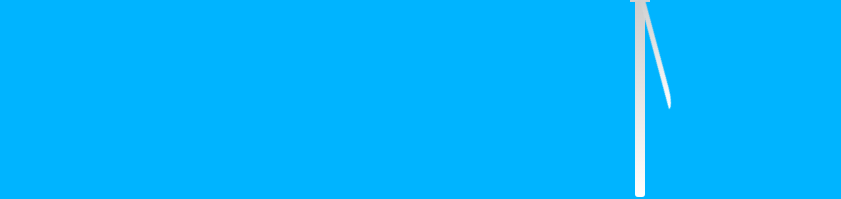
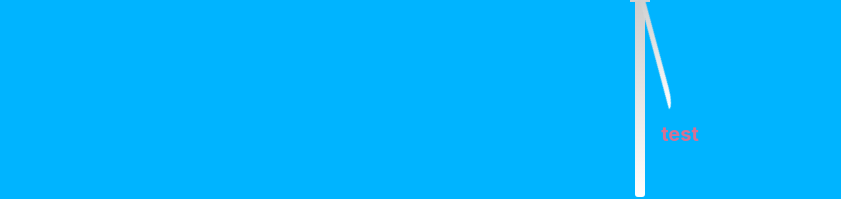
Before and after one commit to flaviusbohaciuc/weather-forecast-react, a React (Create React App) app: page / in a window 1280 px wide. Shown: the part 730-929 px from the top of the page, without its empty margins (0-841 px from the left). Built offline with nearby package versions, Linux system fonts and the light colour scheme.

Commit message:
add weather forecast component and install axios

```diff
--- a/package.json
+++ b/package.json
@@ -7,6 +7,7 @@
     "@types/node": "11.13.8",
     "@types/react": "16.8.14",
     "@types/react-dom": "16.8.4",
+    "axios": "^0.18.0",
     "node-sass": "^4.12.0",
     "react": "^16.8.6",
     "react-dom": "^16.8.6",
--- /dev/null
+++ b/src/component/weather-forecast/index.tsx
@@ -0,0 +1,2 @@
+import WeatherForecast from "./weather-forecast.component";
+export default WeatherForecast;
--- /dev/null
+++ b/src/component/weather-forecast/weather-forecast.component.tsx
@@ -0,0 +1,13 @@
+import React from "react";
+import "./weather-forecast.style.scss";
+import axios from "axios";
+
+const WeatherForecast = () => {
+  return (
+    <p>
+      test
+    </p>
+  );
+};
+
+export default WeatherForecast;
--- /dev/null
+++ b/src/component/weather-forecast/weather-forecast.const.tsx
@@ -0,0 +1 @@
+export const API_URL = "http://api.openweathermap.org/data/2.5/weather?q=London,uk&APPID=001b74852f54c5a3357dcb9f305c77c3";
--- /dev/null
+++ b/src/component/weather-forecast/weather-forecast.style.scss
@@ -0,0 +1,8 @@
+@import "src/index.scss";
+
+p {
+  color: $color-charm;
+  font-size: 20px;
+  font-weight: bold;
+  margin-left: 80px;
+}
--- a/src/index.scss
+++ b/src/index.scss
@@ -2,6 +2,7 @@ $color-white: #ffffff;
 $color-dodger-blue: #00B4FF;
 $color-broom: #ffeb19;
 $color-paris-daisy: #fff375;
+$color-charm: #d87093;
 
 body,
 html {
--- a/src/index.tsx
+++ b/src/index.tsx
@@ -1,9 +1,9 @@
 import React from "react";
 import ReactDOM from "react-dom";
 import "./index.scss";
-import WeatherForecast from "./weather-forecast-app";
+import WeatherForecastApp from "./weather-forecast-app";
 
 ReactDOM.render(
-  <WeatherForecast />,
+  <WeatherForecastApp />,
   document.getElementById("Weather-is-unpredictable")
 );
--- a/src/weather-forecast-app.tsx
+++ b/src/weather-forecast-app.tsx
@@ -2,16 +2,18 @@ import React from "react";
 import Sun from "./component/sun";
 import Windmill from "./component/windmill";
 import Clouds from "./component/clouds";
+import WeatherForecast from "./component/weather-forecast";
 
-const WeatherForecast: React.FC = () => {
+const WeatherForecastApp: React.FC = () => {
   return (
     <div className="content">
       <h1>Weather Forecast</h1>
       <Sun />
       <Clouds />
       <Windmill />
+      <WeatherForecast />
     </div>
   );
 };
 
-export default WeatherForecast;
+export default WeatherForecastApp;
```
Also changed, not shown: 1 other file (tests, documents, lock files or other folders).
